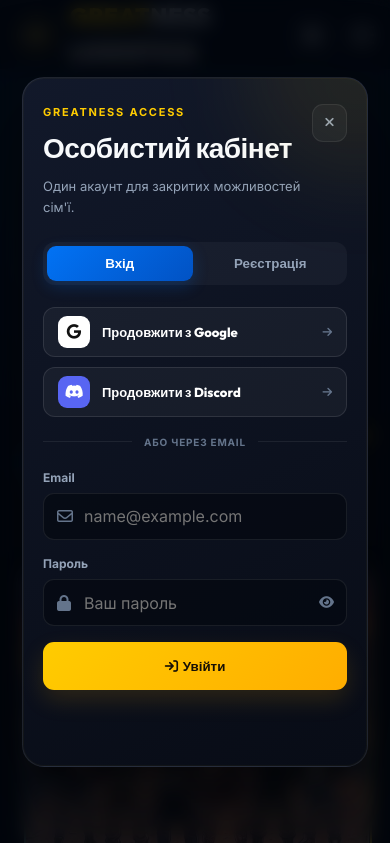
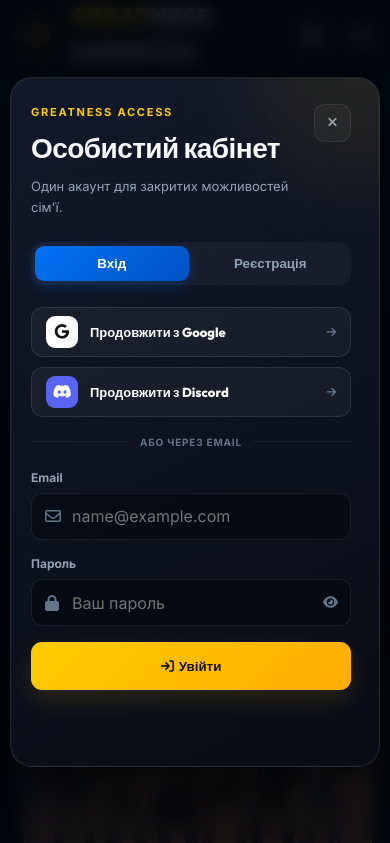
Before and after one commit to Zavseg/greatness, a plain HTML site: page index.html in a window 390 px wide. Both pictures are taken after a click on the button 313 px from the left and 34 px from the top of the page. Shown: the top 843 px of the page. Drawn offline with nearby package versions, Linux system fonts and the light colour scheme.

Commit message:
Fix account modal scrolling

```diff
--- a/css/sections/auth.css
+++ b/css/sections/auth.css
@@ -29,10 +29,11 @@
 .auth-trigger-role { display:block; margin-top:4px; color:var(--text-muted); font-family:var(--font-sans); font-size:10px; font-weight:600; text-transform:uppercase; letter-spacing:.07em; }
 
 .auth-modal[hidden] { display:none !important; }
-.auth-modal { position:fixed; inset:0; z-index:5000; display:grid; place-items:center; padding:22px; }
+.auth-modal { position:fixed; inset:0; z-index:5000; display:grid; place-items:center; padding:22px; overflow:hidden; }
 .auth-modal-backdrop { position:absolute; inset:0; background:rgba(2,5,12,.82); backdrop-filter:blur(9px); }
 .auth-dialog {
-    position:relative; width:min(460px, 100%); overflow:hidden;
+    position:relative; width:min(460px, 100%); max-height:calc(100dvh - 44px); overflow-x:hidden; overflow-y:auto;
+    overscroll-behavior:contain; scrollbar-gutter:stable;
     border:1px solid rgba(255,255,255,.09); border-radius:22px;
     background:linear-gradient(155deg, rgba(18,25,43,.98), rgba(8,12,22,.99));
     box-shadow:0 28px 90px rgba(0,0,0,.55), 0 0 0 1px rgba(255,204,0,.03) inset;
@@ -93,6 +94,8 @@
     .auth-trigger-copy { display:none; }
 }
 @media (max-width: 560px) {
+    .auth-modal { padding:10px; }
+    .auth-dialog { max-height:calc(100dvh - 20px); }
     .auth-dialog-header, .auth-panel, .auth-account { padding-left:20px; padding-right:20px; }
     .auth-tabs { margin-left:20px; margin-right:20px; }
     .auth-user-row { grid-template-columns:1fr; }
```
